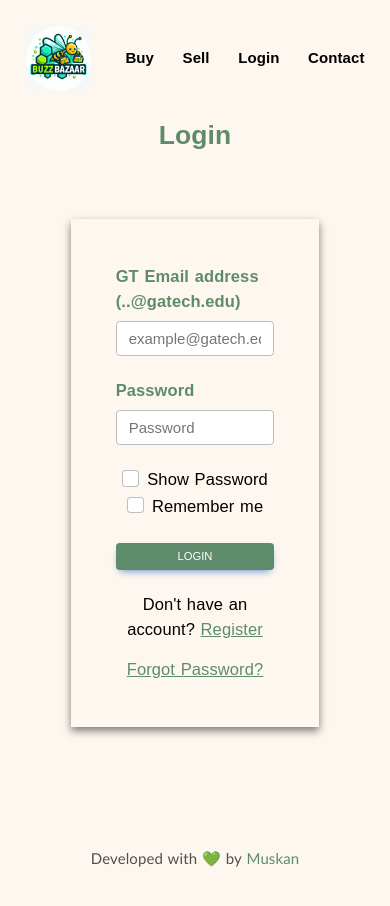
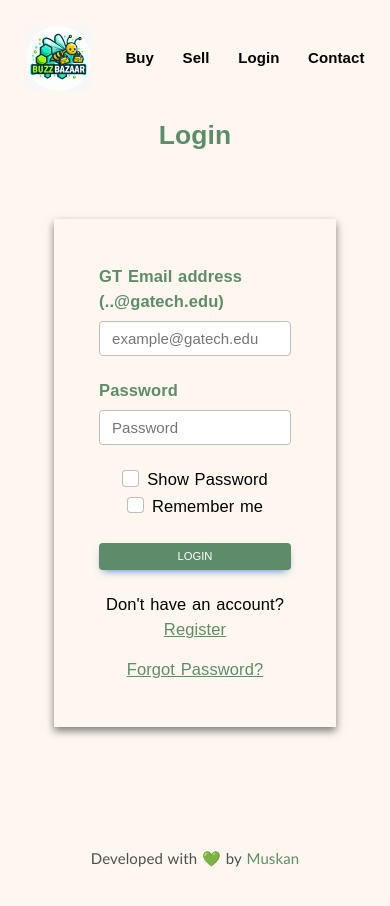
Before and after one commit to Muskan149/buzz-bazaar-app, a React (Create React App) app: page /sell in a window 390 px wide. Shown: the top 906 px of the page. Built offline with nearby package versions, Linux system fonts and the light colour scheme; a small style sheet from the web is missing; a web font is replaced by a local one.

Commit message:
Modified login-main's style

```diff
--- a/public/css/styles.css
+++ b/public/css/styles.css
@@ -687,7 +687,7 @@ button:hover {
 @media screen and (max-width: 900px) {
 
     .login-main {
-        width: 75%;
+        width: 85%;
         margin: 3rem auto;
         padding: 3rem;
         box-shadow: 0 4px 8px rgba(0, 0, 0, 0.5);
```
